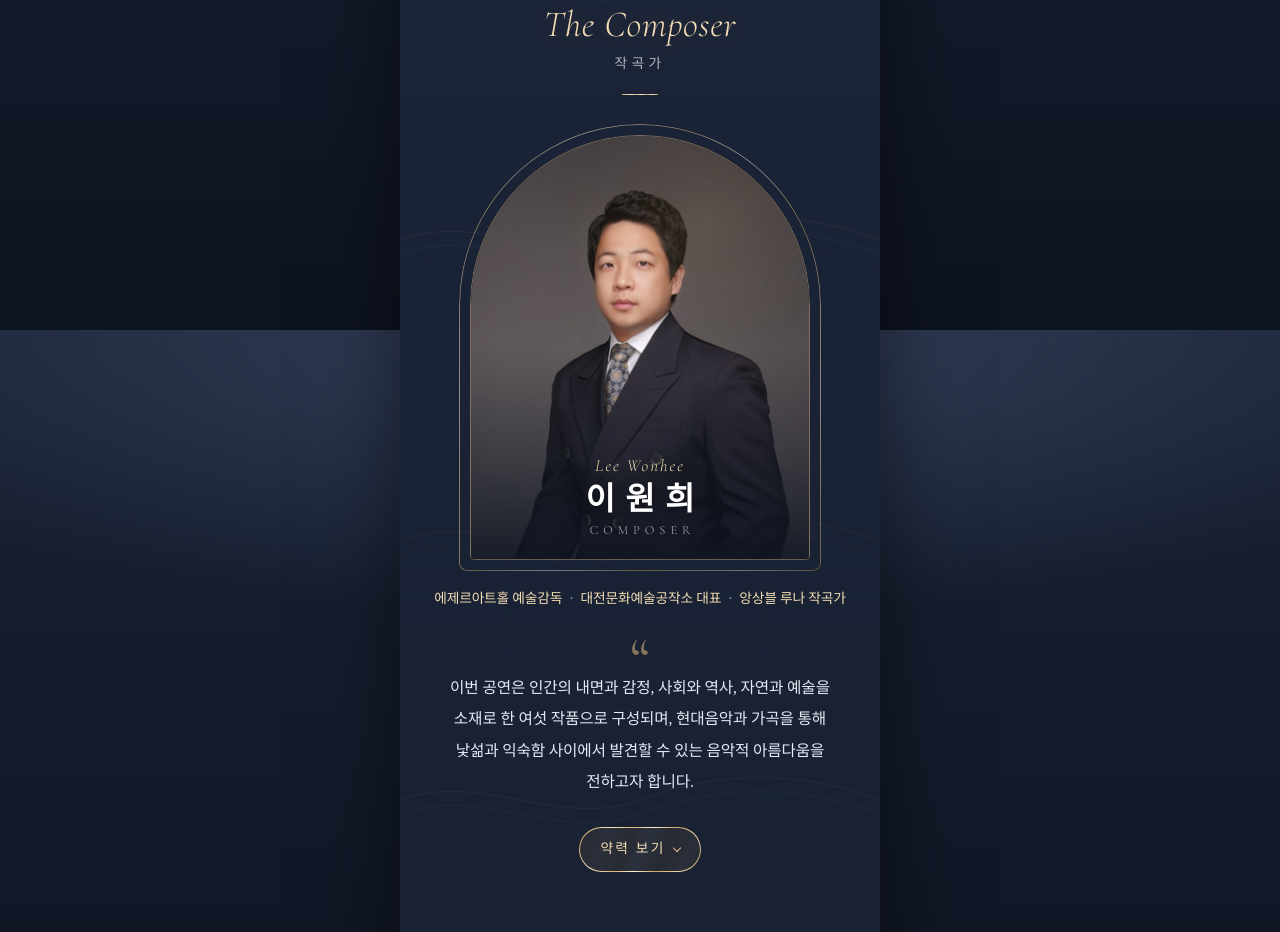
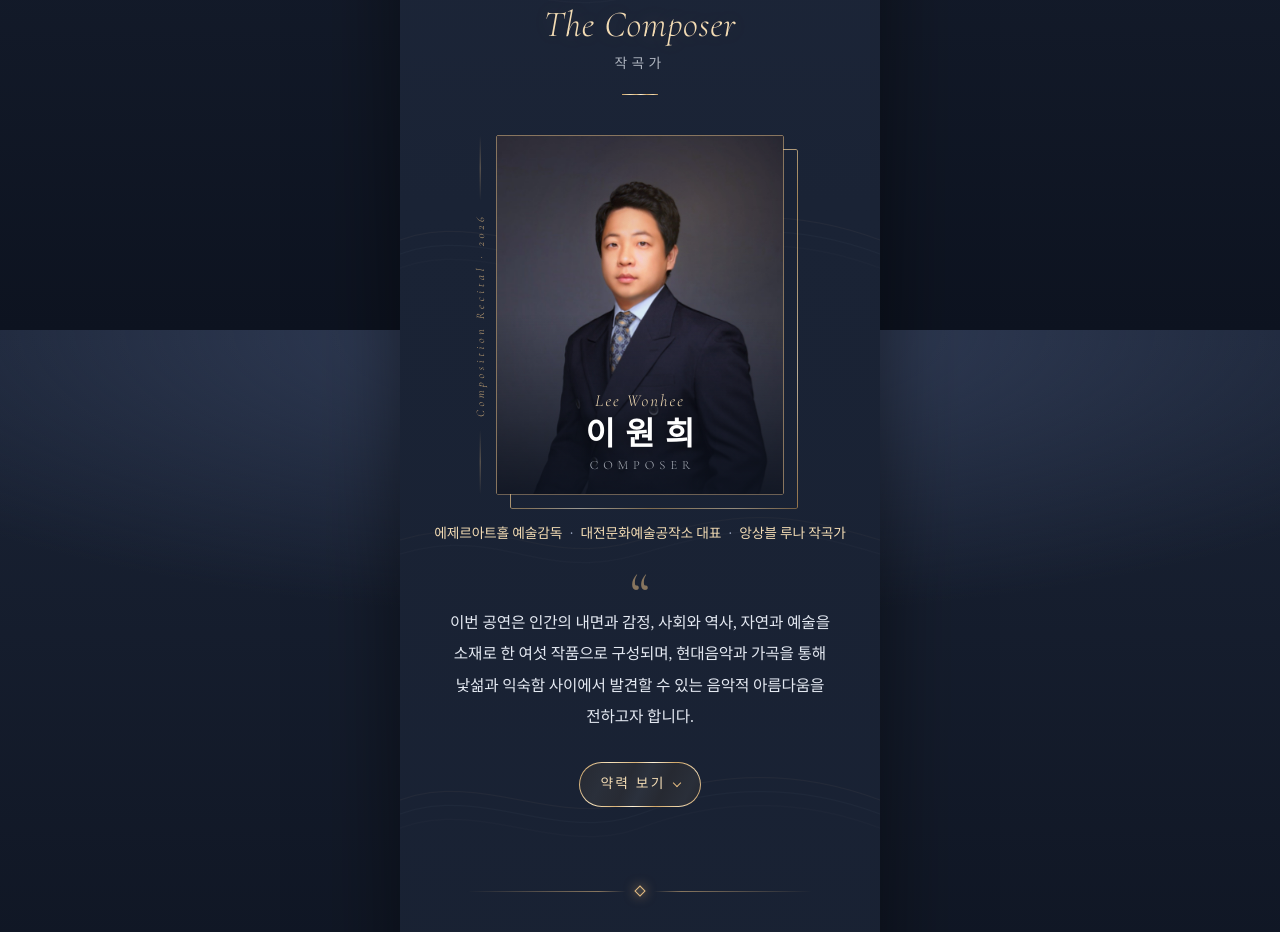
Before and after one commit to 212hz/212Hz, a plain HTML site: page index.html in a window 1280 px wide. Shown: the part 2070-3002 px from the top of the page. Drawn offline with nearby package versions, Linux system fonts and the light colour scheme; no server answers; animation ran at ten frames a second.

Commit message:
작곡가 사진: 아치 액자 → 화보형 레이아웃
- 반듯한 세로 액자 + 오른쪽 아래로 어긋난 금빛 액자(입체감)
- 왼쪽 금빛 세로 글씨 'Composition Recital · 2026'
- 사진 보정: 회색 배경 → 깊은 남색, 얼굴 쪽 따뜻한 빛 (composer-lee-wonhee-v2.jpg)
- 20초 주기로 아주 천천히 다가왔다 물러나는 숨쉬기 효과 (동작 줄이기 설정 시 꺼짐)

Co-Authored-By: Claude Opus 5.5 <noreply@anthropic.com>

```diff
--- a/css/style.css
+++ b/css/style.css
@@ -637,18 +637,19 @@ body::after {
    COMPOSER (메인 인물)
    ========================================================= */
 .composer { padding-top: 76px; }
+/* 화보형 액자: 반듯한 세로 사진 + 오른쪽 아래로 어긋난 금빛 액자 + 왼쪽 세로 글씨 */
 .composer__figure {
   position: relative;
   margin: 0 auto;
-  max-width: 340px;
+  max-width: 288px;
 }
 .composer__photo {
   position: relative;
   aspect-ratio: 4 / 5;
   overflow: hidden;
-  border-radius: 170px 170px 4px 4px;   /* 아치형 프레임 */
-  border: 1px solid rgba(227, 187, 130, 0.5);
-  box-shadow: 0 24px 60px rgba(0, 0, 0, 0.5), 0 0 0 8px rgba(227, 187, 130, 0.06);
+  border-radius: 2px;
+  border: 1px solid rgba(227, 187, 130, 0.55);
+  box-shadow: 0 30px 60px -12px rgba(0, 0, 0, 0.65);
 }
 .composer__photo img {
   width: 100%;
@@ -664,19 +665,45 @@ body::after {
     linear-gradient(180deg, transparent 50%, rgba(13, 19, 32, 0.85) 100%),
     radial-gradient(60% 40% at 70% 20%, rgba(255, 210, 150, 0.12), transparent 70%);
 }
-/* 바깥 금빛 아치 — 사진에서 10px 떨어진 두 번째 테두리 */
+/* 뒤쪽 금빛 액자 — 오른쪽 아래로 14px 어긋나 겹침 (입체감) */
 .composer__figure::before {
   content: "";
   position: absolute;
-  inset: -11px;
-  border-radius: 181px 181px 8px 8px;
+  inset: 0;
+  transform: translate(14px, 14px);
+  border-radius: 2px;
   border: 1px solid transparent;
   background: var(--gold-metal) border-box;
   -webkit-mask: linear-gradient(#000 0 0) padding-box, linear-gradient(#000 0 0);
   -webkit-mask-composite: xor;
   mask: linear-gradient(#000 0 0) padding-box exclude, linear-gradient(#000 0 0);
-  opacity: 0.55;
+  opacity: 0.75;
   pointer-events: none;
+}
+/* 왼쪽 세로 글씨 */
+.composer__side {
+  position: absolute;
+  top: 0; bottom: 0;
+  left: -26px;
+  display: flex;
+  align-items: center;
+  gap: 12px;
+  writing-mode: vertical-rl;
+  transform: rotate(180deg);
+  font-family: var(--serif-en);
+  font-style: italic;
+  font-size: 0.72rem;
+  letter-spacing: 0.32em;
+  white-space: nowrap;
+  color: var(--gold);
+  opacity: 0.85;
+}
+.composer__side::before,
+.composer__side::after {
+  content: "";
+  flex: 1;
+  width: 1px;
+  background: linear-gradient(180deg, transparent, rgba(227, 187, 130, 0.5), transparent);
 }
 .js .composer__figure::before { clip-path: inset(0 0 100% 0); transition: clip-path 2.4s var(--ease-silk) 0.9s; }
 .js .composer.is-visible .composer__figure::before { clip-path: inset(0 0 0 0); }
@@ -694,10 +721,15 @@ body::after {
 }
 .js .composer.is-visible .composer__photo::before { animation: sheen 2.2s var(--ease-silk) 2.1s both; }
 @keyframes sheen { from { left: -70%; } to { left: 130%; } }
-.js .composer__photo { clip-path: inset(100% 0 0 0 round 170px 170px 4px 4px); transition: clip-path 1.8s var(--ease-silk) 0.3s; }
+.js .composer__photo { clip-path: inset(100% 0 0 0 round 2px); transition: clip-path 1.8s var(--ease-silk) 0.3s; }
 .js .composer__photo img { transform: scale(1.18); transition: transform 2.8s var(--ease-out) 0.3s; }
-.js .composer.is-visible .composer__photo { clip-path: inset(0 0 0 0 round 170px 170px 4px 4px); }
-.js .composer.is-visible .composer__photo img { transform: none; }
+.js .composer.is-visible .composer__photo { clip-path: inset(0 0 0 0 round 2px); }
+.js .composer.is-visible .composer__photo img { transform: none; animation: composerBreathe 20s ease-in-out 3.2s infinite alternate; }
+/* 숨쉬기: 사진이 아주 천천히 다가왔다 물러남 (동작 줄이기 설정 시 자동으로 꺼짐) */
+@keyframes composerBreathe {
+  from { transform: scale(1); }
+  to   { transform: scale(1.06) translateY(-1.2%); }
+}
 
 .composer__name {
   position: absolute;
--- a/index.html
+++ b/index.html
@@ -103,8 +103,9 @@
       <h2 class="sec-title"><span>The Composer</span>작곡가</h2>
 
       <figure class="composer__figure">
+        <span class="composer__side" aria-hidden="true">Composition Recital · 2026</span>
         <div class="composer__photo">
-          <img src="assets/img/composer-lee-wonhee.jpg" alt="작곡가 이원희" loading="lazy" />
+          <img src="assets/img/composer-lee-wonhee-v2.jpg" width="720" height="960" alt="작곡가 이원희" loading="lazy" />
         </div>
         <figcaption class="composer__name">
           <span class="composer__en">Lee Wonhee</span>
```
Also changed, not shown: assets/img/composer-lee-wonhee-v2.jpg (added), assets/img/composer-lee-wonhee.jpg (deleted), 1 other file.
